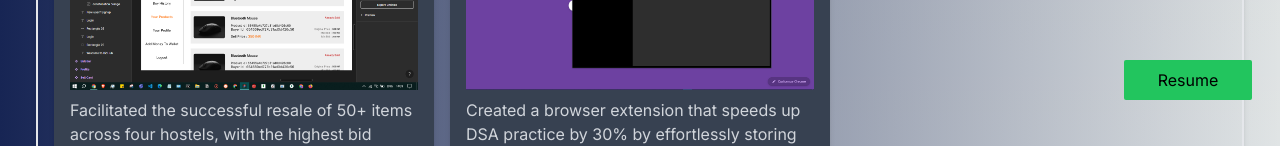
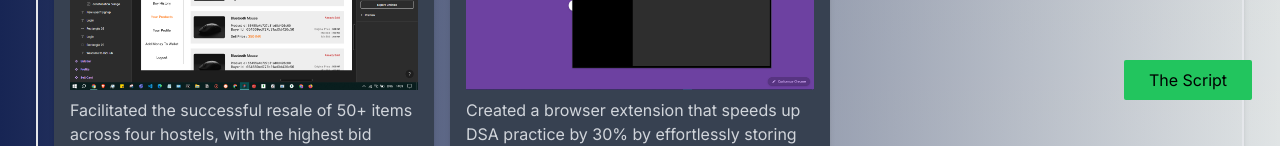
Before and after one commit to abhishektiwari47/abhishek, a Next.js app: page / in a window 1280 px wide. Shown: the part 664-810 px from the top of the page. Built offline with nearby package versions, Linux system fonts and the light colour scheme.

Commit message:
changed resume to script

```diff
--- a/app/components/resume.tsx
+++ b/app/components/resume.tsx
@@ -6,7 +6,7 @@
 
 return (
         <div  className=" bg-green-500 border-white rounded-sm lg:w-32 lg:h-10 w-20 h-16 text-center  content-center z-10 fixed bottom-9 right-7 hover:bg-green-600 hover:cursor-pointer">
-         <a href="https://drive.google.com/file/d/1BF4-qy18DZ_h7TT3l4ckOQI5VrRw0NBc/view?usp=sharing">Resume</a>
+         <a href="https://drive.google.com/file/d/1BF4-qy18DZ_h7TT3l4ckOQI5VrRw0NBc/view?usp=sharing">The Script</a>
         </div>
     )
 
```
